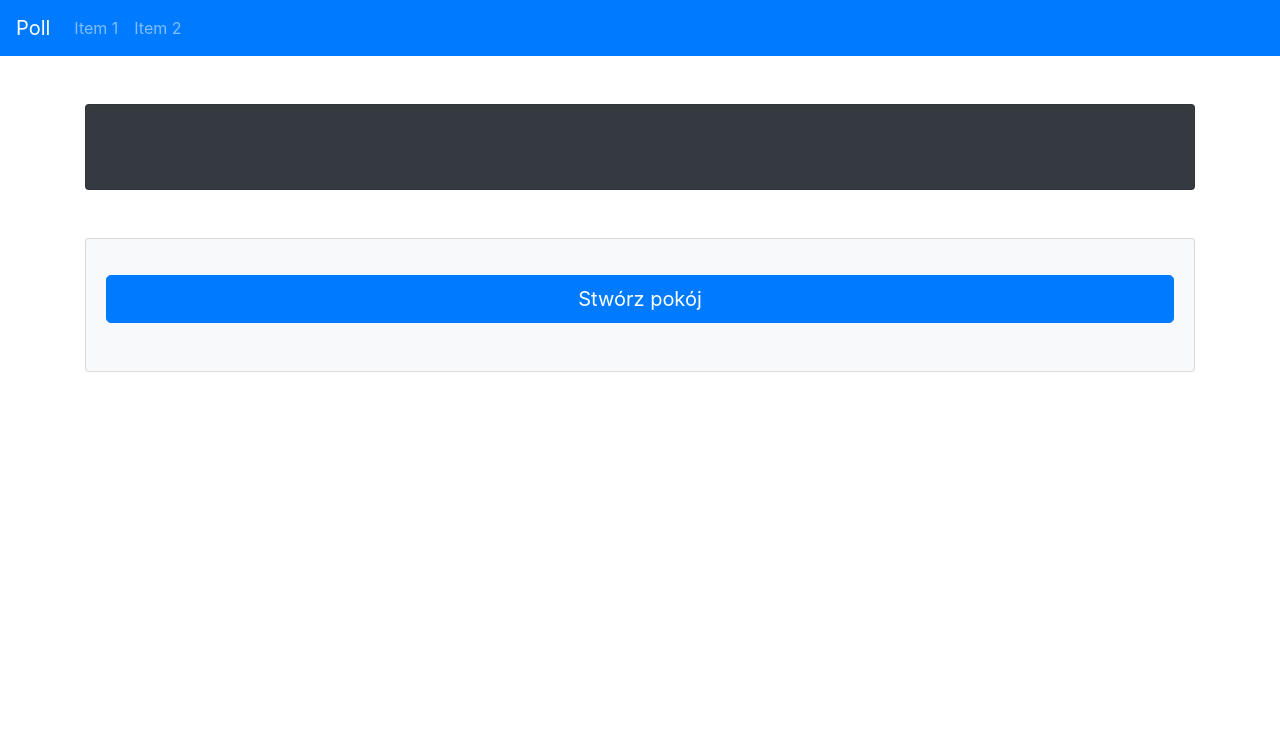
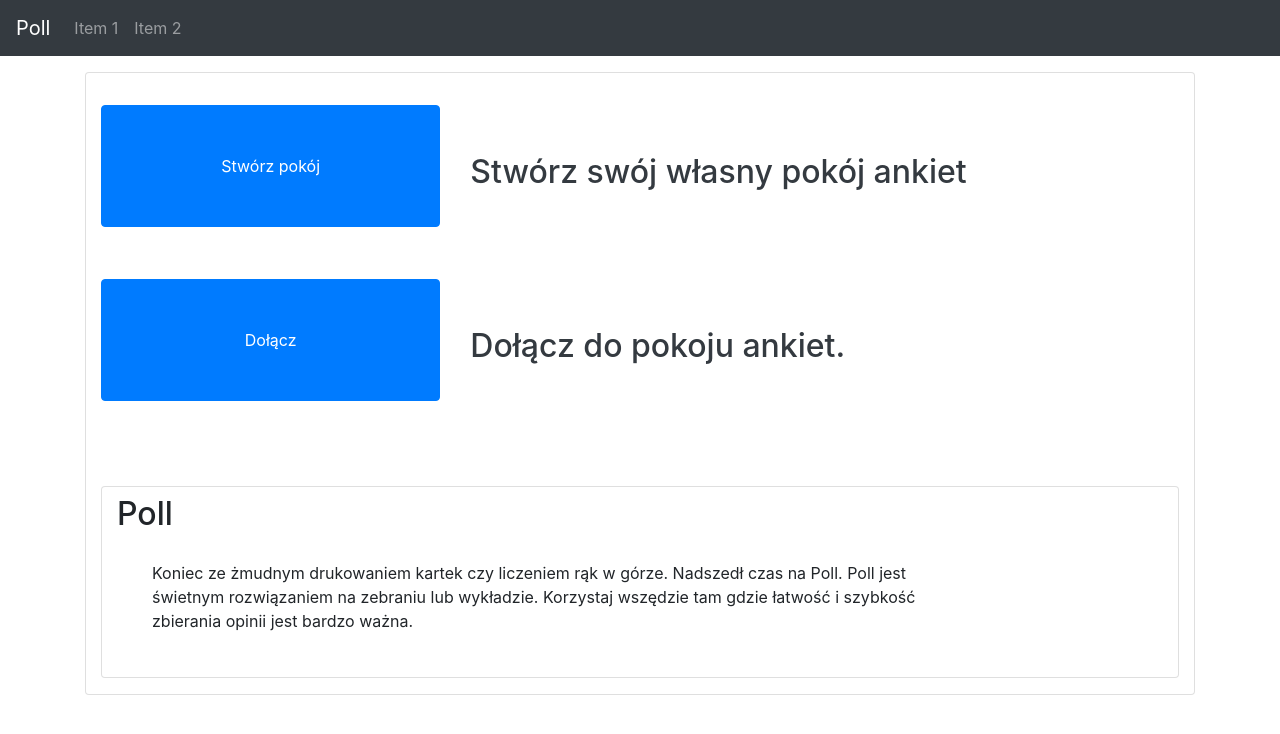
Before and after one commit to nokia-wroclaw/innovativeproject-instant-poll, an Angular app in the folder frontend/: page / in a window 1280 px wide. Shown: the top 734 px of the page. Built offline with nearby package versions, Linux system fonts and the light colour scheme; no server answers.

Commit message:
homepage redesigned

```diff
--- a/frontend/src/app/homepage/homepage.component.html
+++ b/frontend/src/app/homepage/homepage.component.html
@@ -1,24 +1,37 @@
-<div class="row">
+<div class="card col-sm-12 py-3 mt-3">
 
-  <div class="col-md-12">
-
-    <div class="card bg-dark my-5 ">
-
-      <div class="card-body">
-        <h2 class="card-title text-center text-white py-3">{{ title }}</h2>
+    <div class="row py-3">
+      <div class="col-sm-4">
+        <button (click)="createRoom()" type="button" class="btn btn-primary btn-block py-5">
+          Stwórz pokój
+        </button>
+      </div>
+      <div class="d-none d-sm-block col-sm-8">
+        <h2 class=" text-dark py-5 ">Stwórz swój własny pokój ankiet</h2>
       </div>
     </div>
 
-    <div class="card bg-light my-5 ">
-
-      <div class="card-body">
-        <h2 class="card-title text-center text-dark py-3">
-          <button (click)="createRoom()" type="button" class="btn btn-primary btn-lg btn-block">Stwórz pokój</button>
-        </h2>
+    <div class="row py-3">
+      <div class="col-sm-4">
+        <button type="button" class="btn btn-primary btn-block py-5 ">
+          Dołącz
+        </button>
+      </div>
+      <div class=" col-sm-8 .d-none">
+        <h2 class="d-none d-sm-block text-dark py-5 ">Dołącz do pokoju ankiet.</h2>
       </div>
     </div>
 
+  <router-outlet></router-outlet>
 
-    <router-outlet></router-outlet>
+  <div class= "card col-sm-12 py-2 mt-5 ">
+    <h2>Poll</h2>
+    <div class="card-body">
+      <p class="col-sm-10 ">
+        Koniec ze żmudnym drukowaniem kartek czy liczeniem rąk w górze. Nadszedł czas na Poll.
+        Poll jest świetnym rozwiązaniem na zebraniu lub wykładzie.
+        Korzystaj wszędzie tam gdzie łatwość i szybkość zbierania opinii jest bardzo ważna.
+      </p>
+    </div>
   </div>
 </div>
--- a/frontend/src/app/homepage/homepage.component.ts
+++ b/frontend/src/app/homepage/homepage.component.ts
@@ -19,7 +19,8 @@ export class HomepageComponent implements OnInit {
 
   ngOnInit() {
     this.service.testConnection().subscribe(data => {
-      this.title = data['response'];
+      //this.title = data['response'];
+      console.log(data['response']);
     });
     if (localStorage.getItem("room_id") !== null) {
       this.backendService.checkUserRoom(localStorage.getItem("room_id")).subscribe(response => {
--- a/frontend/src/app/navbar/navbar.component.html
+++ b/frontend/src/app/navbar/navbar.component.html
@@ -1,4 +1,4 @@
-<nav class="navbar navbar-dark bg-primary navbar-expand-md">
+<nav class="navbar navbar-dark bg-dark navbar-expand-md">
 
 
   <a class="navbar-brand" href="/">Poll</a>
```
